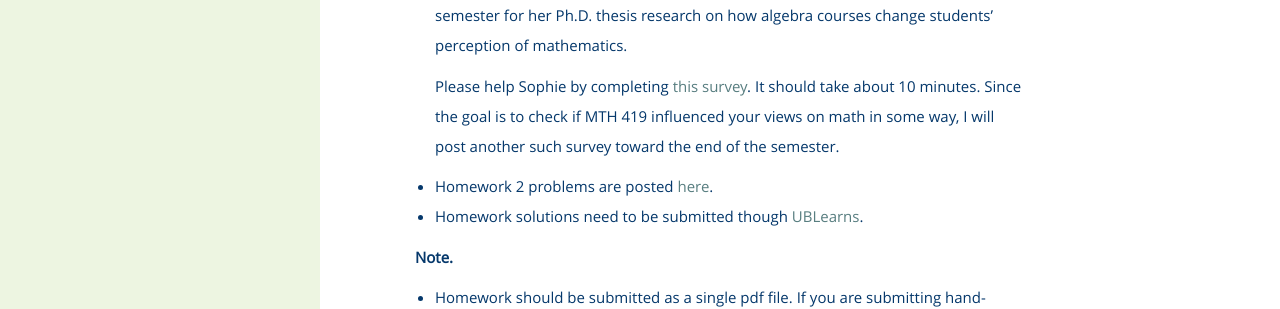
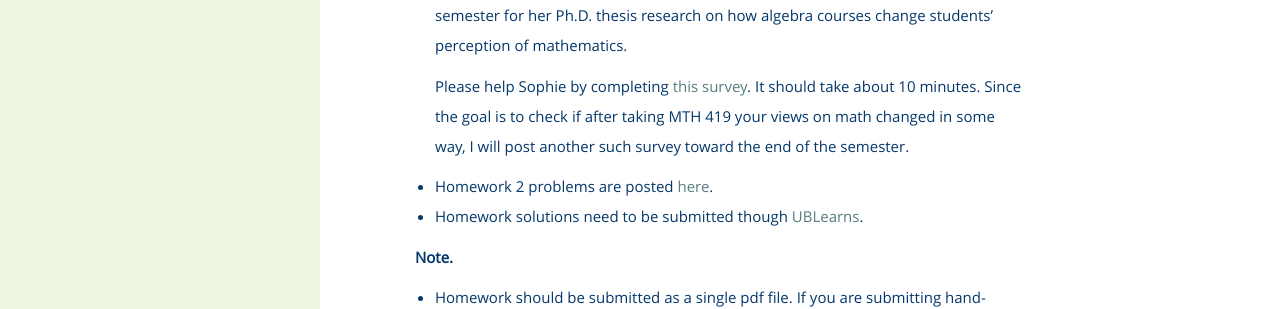
Before and after one commit to bbadzioch/419_site, a Jekyll site: the page built from modules/schedule/_posts/2000-01-02-week_2.md, in a window 1280 px wide. Shown: the part 584-893 px from the top of the page. Built offline with Jekyll 4.4.1, drawn with Linux system fonts in a browser that asks for light colours; nearby versions of some CDN libraries.

Commit message:
Update 2000-01-02-week_2.md

```diff
--- a/modules/schedule/_posts/2000-01-02-week_2.md
+++ b/modules/schedule/_posts/2000-01-02-week_2.md
@@ -51,8 +51,8 @@ homework_deadline: 'Friday, 9/12, 11:59 PM'
   courses change students' perception of mathematics.
 
   Please help Sophie by completing [this survey](https://unh.az1.qualtrics.com/jfe/form/SV_8unjUQyO1wKCWvI).
-  It should take about 10 minutes. Since the goal is to check if MTH 419 influenced your views on math in some way,
-  I will post another such survey toward the end of the semester.
+  It should take about 10 minutes. Since the goal is to check if after taking MTH 419 your views on math changed in
+  some way, I will post another such survey toward the end of the semester.
 
 - Homework {{ page.homework_num}} problems are posted <a href="{{ site.baseurl }}/assets/homework/hw_{{ page.homework_num }}.pdf">here</a>.
 - Homework solutions need to be submitted though [UBLearns](https://ublearns.buffalo.edu/d2l/home).
```
